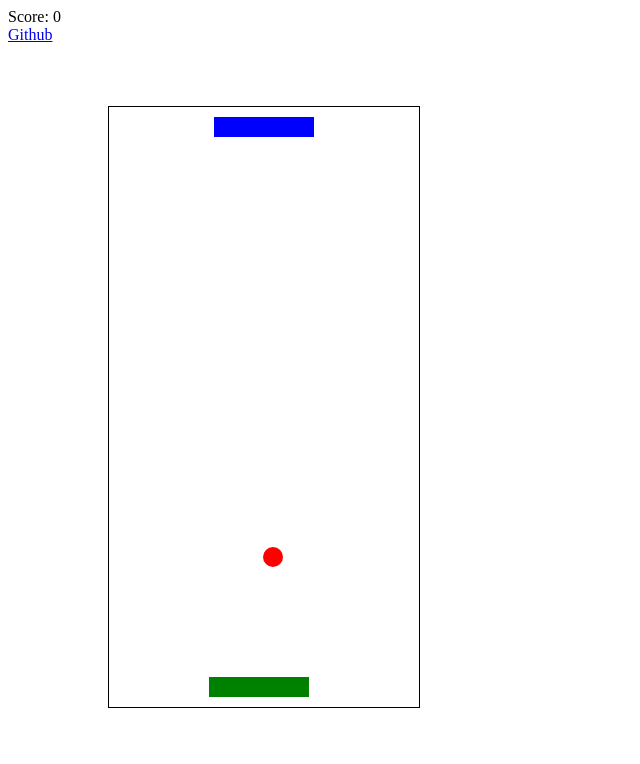
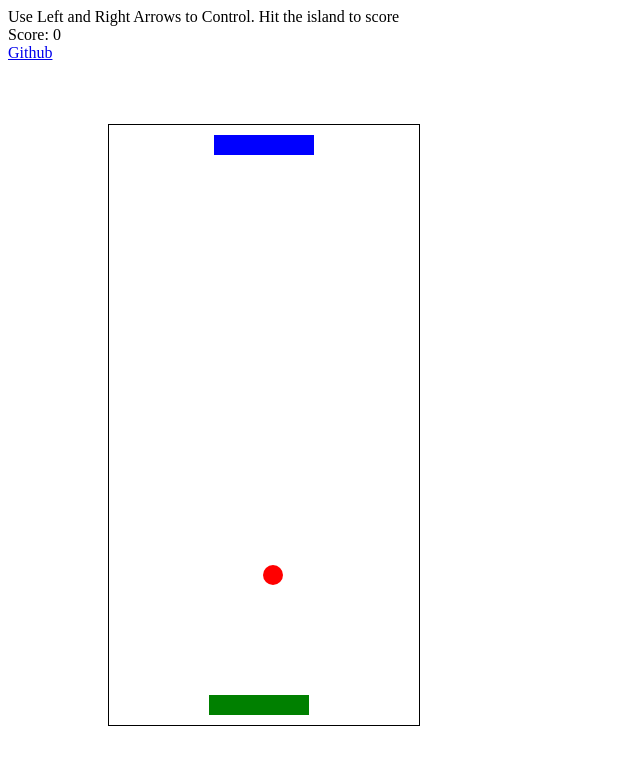
Before and after one commit to jzachary0114/brickbreaker, a plain HTML site: page index.html in a window 1280 px wide. Shown: the whole page, without its empty margins (0-640 px from the left). Drawn offline with Linux system fonts and the light colour scheme.

Commit message:
added instructions

```diff
--- a/index.html
+++ b/index.html
@@ -6,6 +6,7 @@
         <link rel="stylesheet" href="styles.css"></link>
     </head>
     <body>
+        <div>Use Left and Right Arrows to Control. Hit the island to score</div>
         <div id="score">Score: 0</div>
         <div class="grid">
         </div>
```
